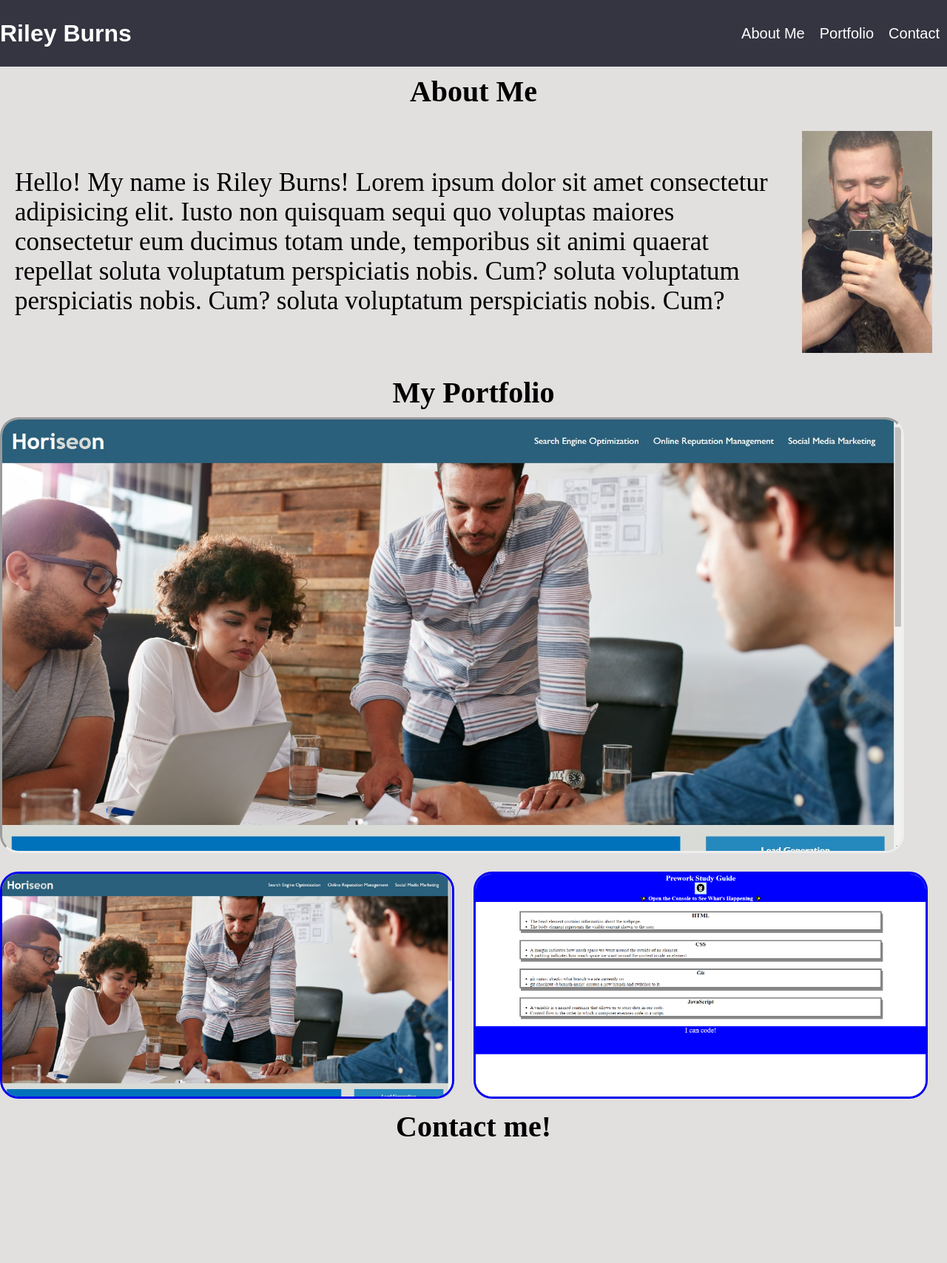
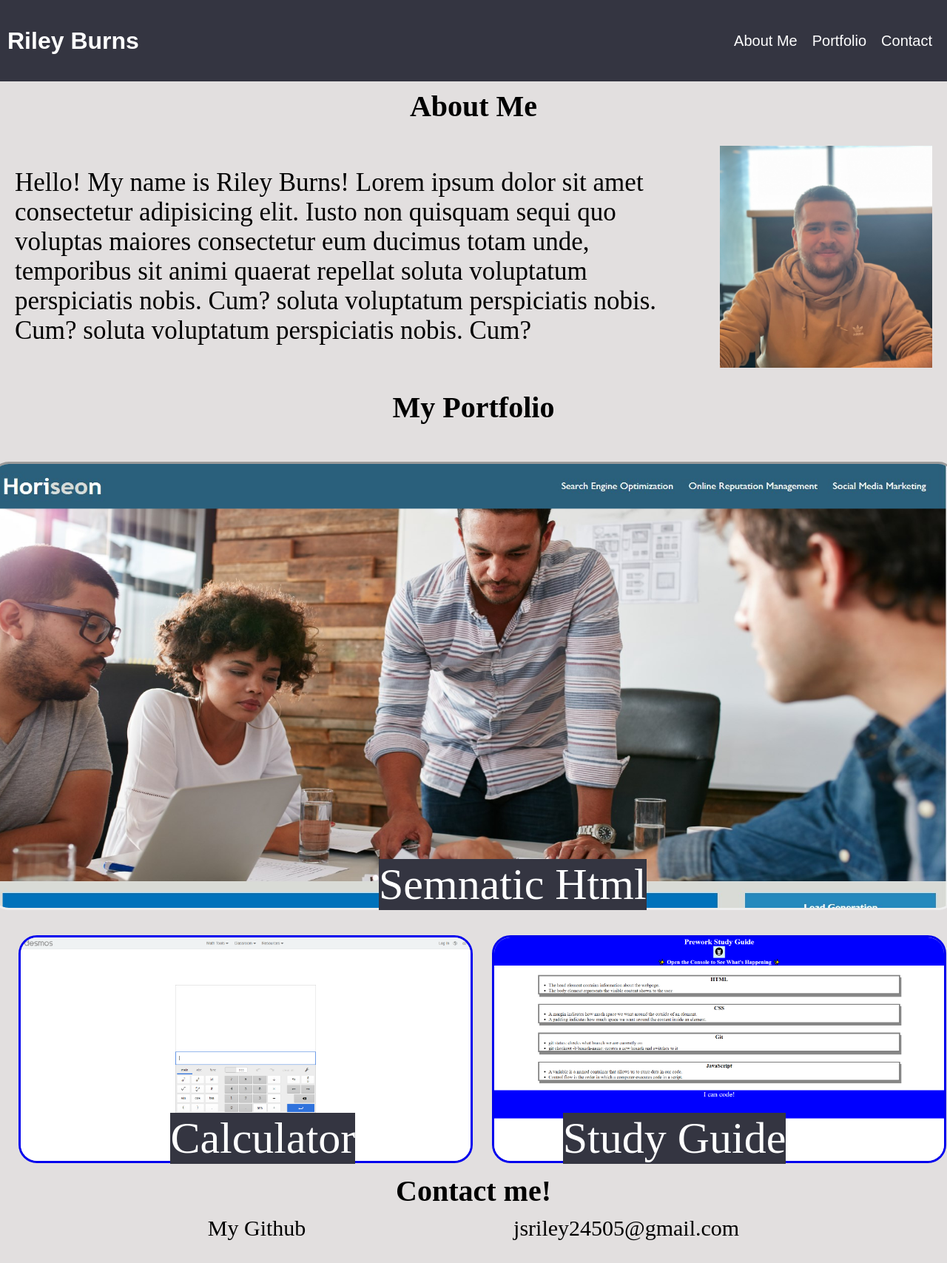
Before and after one commit to RB2277/portfolio, a plain HTML site: page index.html in a window 1280 px wide. Shown: the whole page at 74% size. Before the commit the page ends 1556 px from the top, so only its background shows below. Drawn offline with Linux system fonts and the light colour scheme.

Commit message:
Finished css styling as well as the index page. Added several images as well

```diff
--- a/assets/style.css
+++ b/assets/style.css
@@ -1,5 +1,6 @@
 * {
     margin: 0;
+    scroll-behavior: smooth;
 }
 
 header {
@@ -10,6 +11,7 @@ header {
     align-items: center;
     color: white;
     height: 90px;
+    padding: 10px;
 }
 
 nav {
@@ -46,14 +48,16 @@ body {
 .portfolio {
     display: flex;
     justify-content: center;
+    position: relative;
 }
 
 .portfolio img {
-    height: 95%;
-    width: 95%;
+    height: 600px;
+    margin-top: 40px;
+    margin-bottom: 30px;
+    width: 1300px;
     border-style: inset;
     border-radius: 25px;
-
 }
 
 h2 {
@@ -70,11 +74,93 @@ font-size: 40px
     display: flex;
     justify-content: center;
     align-items: center;
+    position: relative;
 }
 
 .small-images img {
+    margin-left: 25px;
     width: 95%;
-    height: 95%;
+    height: 85%;
     border-style: solid;
     border-radius: 25px;
 }
+
+.semantic-overlay, .calculator-overlay, .study-overlay {
+    position: absolute;
+    font-size: 60px;
+    color: white;
+    background-color: #343541;
+}
+
+.semantic-overlay {
+    bottom: 5%;
+    left: 40%;
+}
+
+.calculator-overlay {
+    bottom: 1%;
+    left: 18%;
+
+}
+
+.study-overlay {
+    bottom: 1%;
+    right: 17%;
+}
+
+.contact {
+    display: flex;
+    justify-content: space-evenly;
+    margin-bottom: 30px;
+}
+
+.contact a {
+    font-size: 30px;
+    text-decoration: none;
+    color: black;
+}
+
+#contact {
+    scroll-behavior: auto;
+}
+
+@media (max-width: 768px) {
+    .small-images {
+        flex-direction: column;
+        width: 90%;
+    }
+    .calculator-overlay {
+    bottom: 51%;
+    left: 36%;
+    }
+
+    .study-overlay {
+        right: 27%;
+    }
+
+    .semantic-overlay {
+        left: 30%;
+    }
+
+    .portfolio img {
+        width: 700px;
+    }
+}
+
+@media (max-width: 320px) {
+    * {
+        font-size: 11px
+    }
+    .aboutMe {
+        flex-direction: column;
+    }
+    .portfolio img {
+        height: 90%;
+        width: 90%;
+        margin-left: 17px;
+        margin-top: 5px;
+    }
+    .small-images p, .portfolio p {
+        font-size: 30px;
+    }
+}
--- a/index.html
+++ b/index.html
@@ -3,7 +3,7 @@
 <head>
     <meta charset="UTF-8">
     <meta name="viewport" content="width=device-width, initial-scale=1.0">
-    <title>Portfolio</title>
+    <title>Riley's Portfolio</title>
     <link rel="stylesheet" href="assets/style.css"
 </head>
 <body>
@@ -11,30 +11,39 @@
         <h1>Riley Burns</h1>
         <nav>
             <a href="#aboutMe">About Me</a>
-            <a href="#Portfolio">Portfolio</a>
+            <a href="#My-Portfolio">Portfolio</a>
             <a href="#Contact">Contact</a>
         </nav>
     </header>
 
-    <h2>About Me</h2>
+    <h2 id="aboutMe">About Me</h2>
+
 <section class="aboutMe">
-    <img id="profilePic" src="assets/images/Avatar.jpg" alt="A picture of me with my cats">
+    <img id="profilePic" src="assets/images/PersonalPic.jpg" alt="A picture of me with my cats">
     <p>Hello! My name is Riley Burns! Lorem ipsum dolor sit amet consectetur adipisicing elit. Iusto non quisquam sequi quo voluptas maiores consectetur eum ducimus totam unde,
         temporibus sit animi quaerat repellat soluta voluptatum perspiciatis nobis. Cum? soluta voluptatum perspiciatis nobis. Cum? soluta voluptatum perspiciatis nobis. Cum?  </p>
 </section>
 
-<h2>My Portfolio</h2>
+<h2 id="My-Portfolio">My Portfolio</h2>
+
 <section class="portfolio">
     <a href="https://rb2277.github.io/semantic-html/"><img src="assets/images/Portfolio1.jpg" alt="Example image of my semantic HTMl project"></a>
+    <p class="semantic-overlay">Semnatic Html</p>
 </section>
 
 <section class="small-images">
-    <a href="https://rb2277.github.io/semantic-html/"><img src="assets/images/Portfolio1.jpg" alt="Example image of my semantic HTMl project"></a>
+    <a href="https://rb2277.github.io/semantic-html/"><img src="assets/images/Calculator.png" alt="Example image of a calculator project"></a>
+    <p class="calculator-overlay">Calculator</p>
     <a href="https://rb2277.github.io/prework-study-guide/"><img src="assets/images/Portfolio2.png" alt="Example image of my semantic HTMl project"></a>
+    <p class="study-overlay">Study Guide</p>
 </section>
 
+<h2 id="Contact">Contact me!</h2>
+
 <section class="contact">
-    <h2>Contact me!</h2>
+    <a href="https://github.com/rb2277">My Github</a>
+    <a href="mailto:jsriley24505@gmail.com">jsriley24505@gmail.com</a>
+
 </section>
 
 </body>
```
Also changed, not shown: assets/images/Avatar.jpg (deleted), assets/images/Calculator.png (added), assets/images/FinishedSite.png (added), assets/images/PersonalPic.jpg (added).
